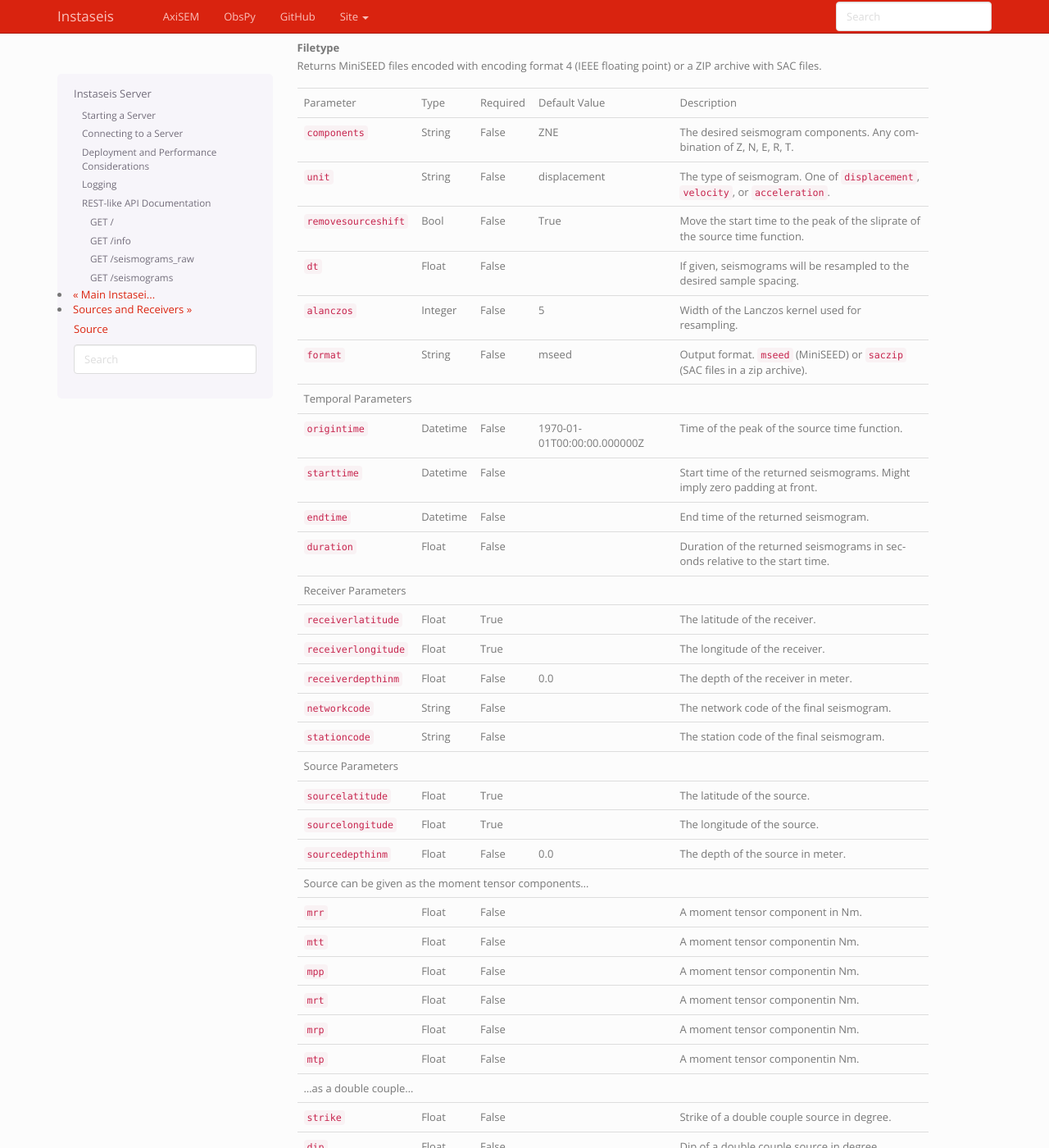
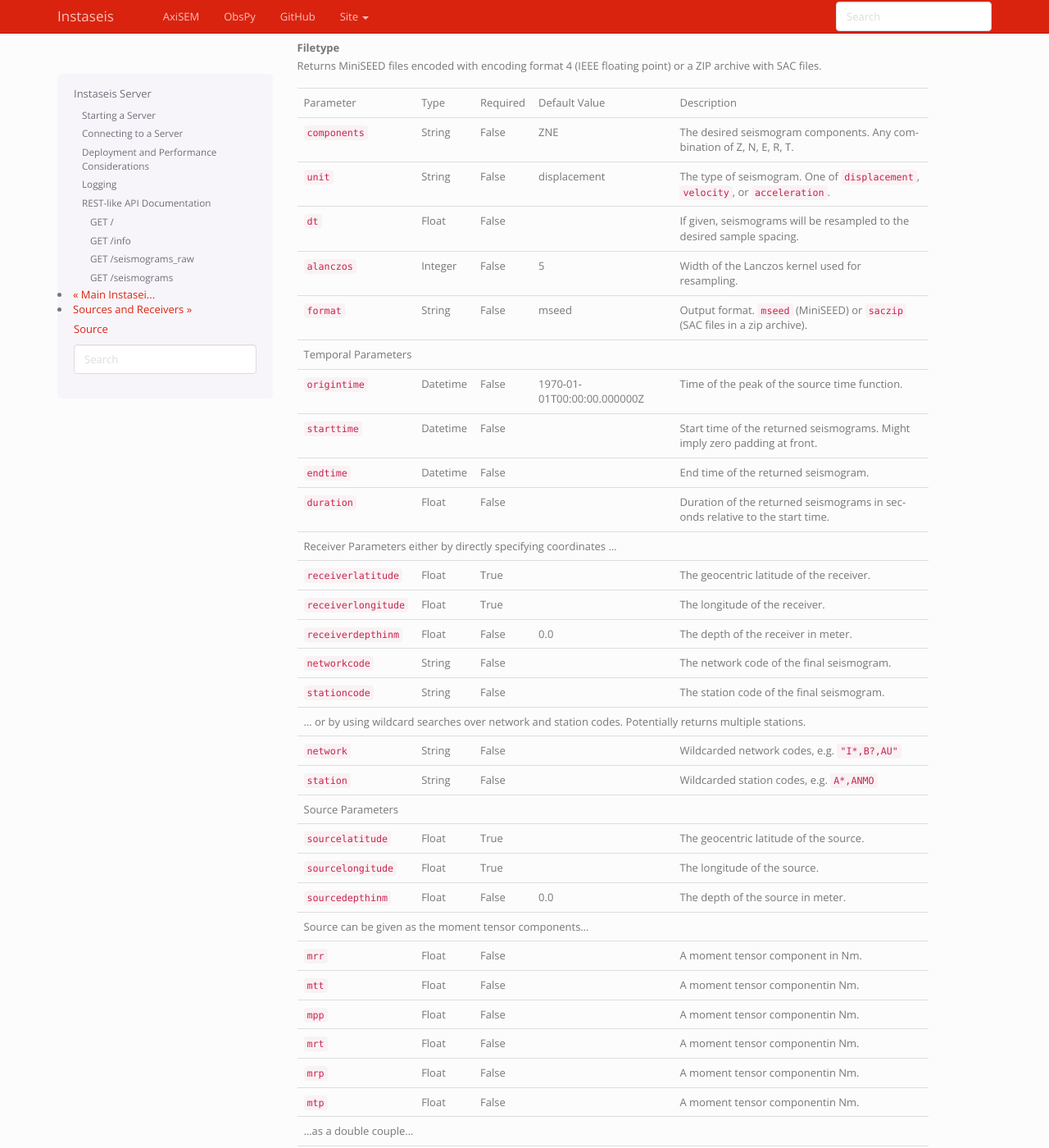
Before and after one commit to krischer/instaseis, a Sphinx documentation site: the page built from doc/server.rst, in a window 1280 px wide and 1400 px high, scrolled down 5070 px. Shown: the whole window at 82% size. Built offline with Sphinx 7.4.7, drawn with Linux system fonts in a browser that asks for light colours; the version number could not be read and is left out.

Commit message:
Documenting network and station searches

```diff
--- a/doc/server.rst
+++ b/doc/server.rst
@@ -357,8 +357,6 @@ Filetype
 +-------------------------+----------+----------+-----------------------------+--------------------------------------------------------------------------------------+
 | ``unit``                | String   | False    | displacement                | The type of seismogram. One of ``displacement``, ``velocity``, or ``acceleration``.  |
 +-------------------------+----------+----------+-----------------------------+--------------------------------------------------------------------------------------+
-| ``removesourceshift``   | Bool     | False    | True                        | Move the start time to the peak of the sliprate of the source time function.         |
-+-------------------------+----------+----------+-----------------------------+--------------------------------------------------------------------------------------+
 | ``dt``                  | Float    | False    |                             | If given, seismograms will be resampled to the desired sample spacing.               |
 +-------------------------+----------+----------+-----------------------------+--------------------------------------------------------------------------------------+
 | ``alanczos``            | Integer  | False    | 5                           | Width of the Lanczos kernel used for resampling.                                     |
@@ -375,9 +373,9 @@ Filetype
 +-------------------------+----------+----------+-----------------------------+--------------------------------------------------------------------------------------+
 | ``duration``            | Float    | False    |                             | Duration of the returned seismograms in seconds relative to the start time.          |
 +-------------------------+----------+----------+-----------------------------+--------------------------------------------------------------------------------------+
-| Receiver Parameters                                                                                                                                                |
+| Receiver Parameters either by directly specifying coordinates ...                                                                                                  |
 +-------------------------+----------+----------+-----------------------------+--------------------------------------------------------------------------------------+
-| ``receiverlatitude``    | Float    | True     |                             | The latitude of the receiver.                                                        |
+| ``receiverlatitude``    | Float    | True     |                             | The geocentric latitude of the receiver.                                             |
 +-------------------------+----------+----------+-----------------------------+--------------------------------------------------------------------------------------+
 | ``receiverlongitude``   | Float    | True     |                             | The longitude of the receiver.                                                       |
 +-------------------------+----------+----------+-----------------------------+--------------------------------------------------------------------------------------+
@@ -387,9 +385,15 @@ Filetype
 +-------------------------+----------+----------+-----------------------------+--------------------------------------------------------------------------------------+
 | ``stationcode``         | String   | False    |                             | The station code of the final seismogram.                                            |
 +-------------------------+----------+----------+-----------------------------+--------------------------------------------------------------------------------------+
+| ... or by using wildcard searches over network and station codes. Potentially returns multiple stations.                                                           |
++-------------------------+----------+----------+-----------------------------+--------------------------------------------------------------------------------------+
+| ``network``             | String   | False    |                             | Wildcarded network codes, e.g. ``"I*,B?,AU"``                                        |
++-------------------------+----------+----------+-----------------------------+--------------------------------------------------------------------------------------+
+| ``station``             | String   | False    |                             | Wildcarded station codes, e.g. ``A*,ANMO``                                           |
++-------------------------+----------+----------+-----------------------------+--------------------------------------------------------------------------------------+
 | Source Parameters                                                                                                                                                  |
 +-------------------------+----------+----------+-----------------------------+--------------------------------------------------------------------------------------+
-| ``sourcelatitude``      | Float    | True     |                             | The latitude of the source.                                                          |
+| ``sourcelatitude``      | Float    | True     |                             | The geocentric latitude of the source.                                               |
 +-------------------------+----------+----------+-----------------------------+--------------------------------------------------------------------------------------+
 | ``sourcelongitude``     | Float    | True     |                             | The longitude of the source.                                                         |
 +-------------------------+----------+----------+-----------------------------+--------------------------------------------------------------------------------------+
```
